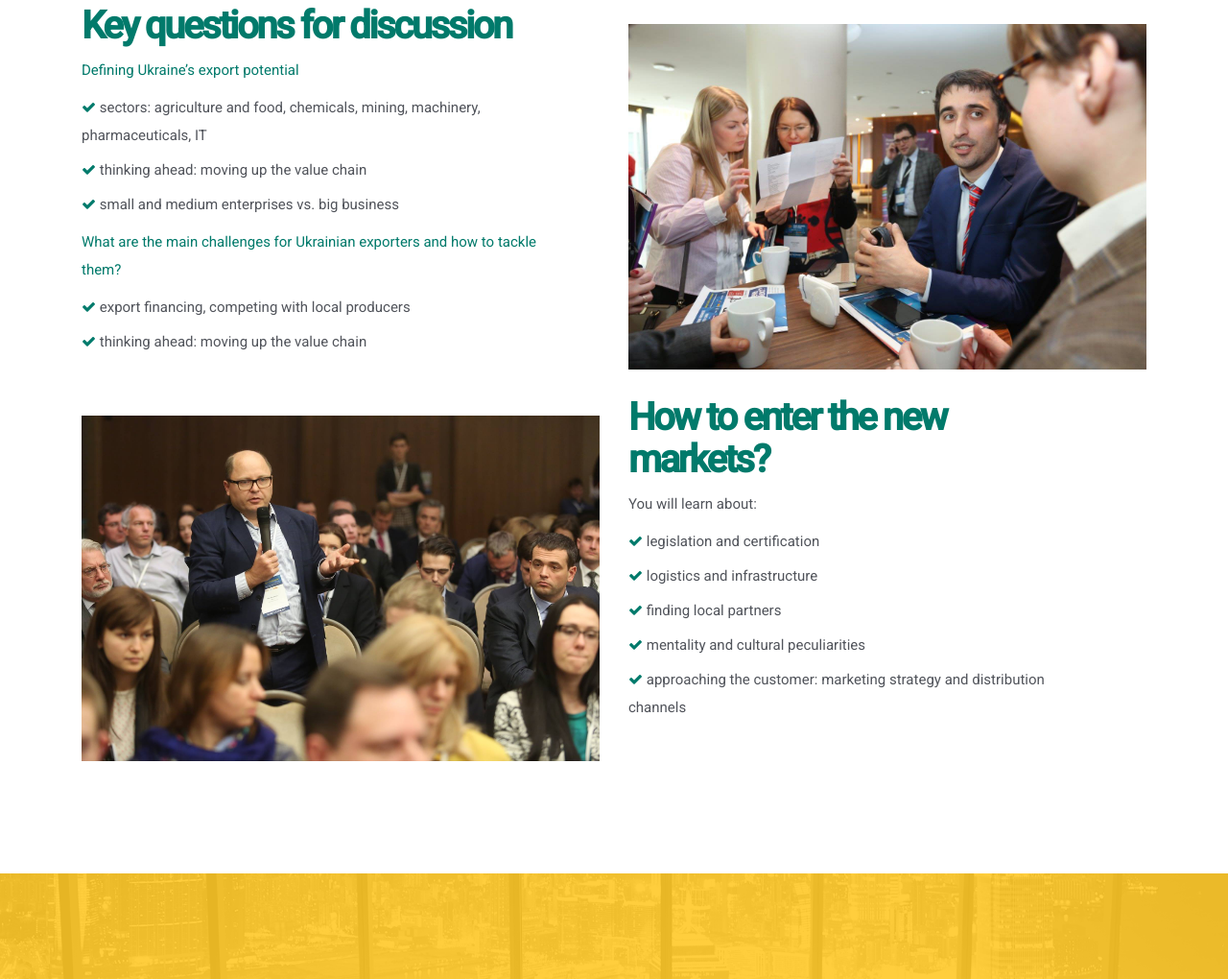
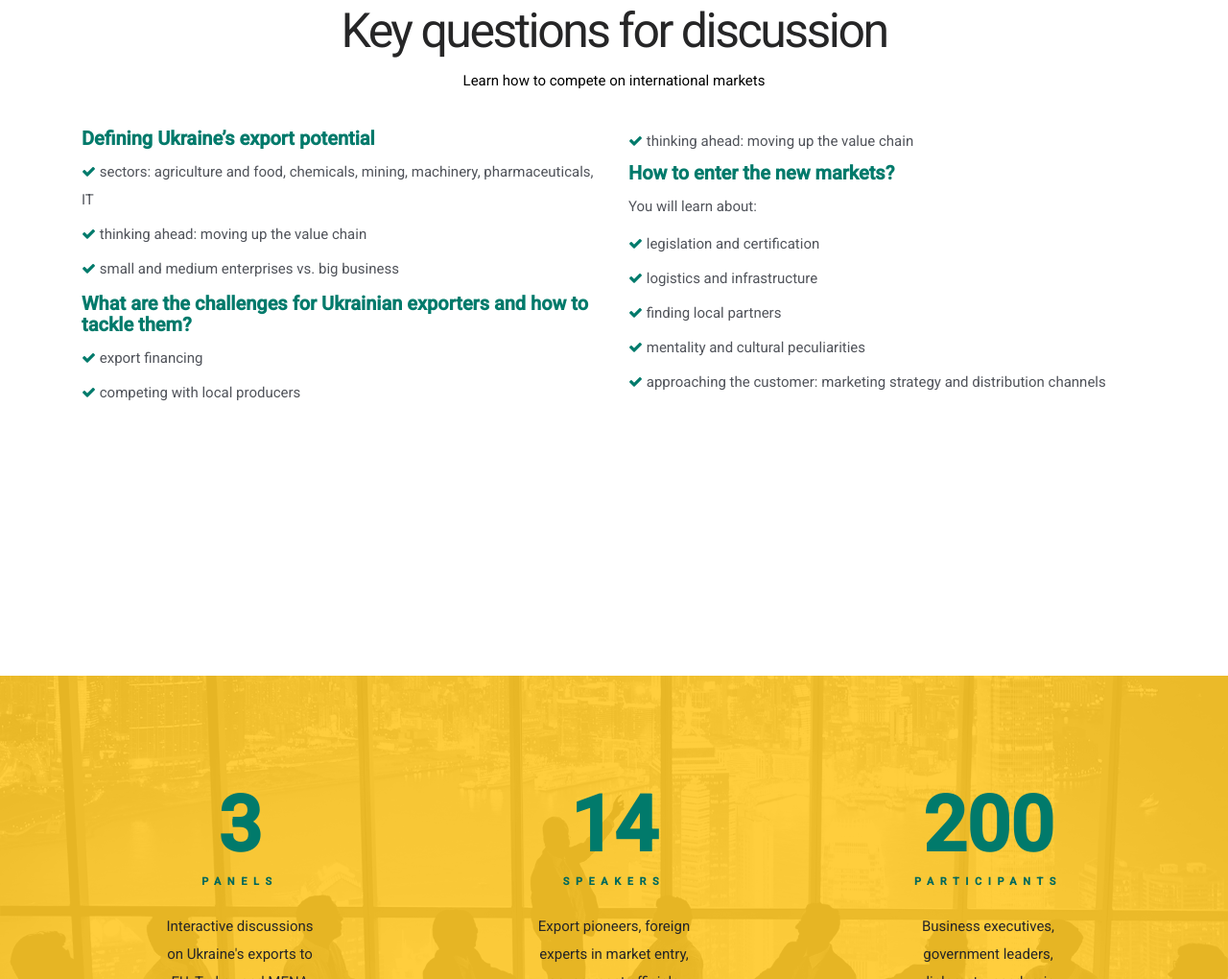
Before and after one commit to kolgusheva/capturing, a plain HTML site: page index.html in a window 1280 px wide. Shown: the part 1392-2412 px from the top of the page at 96% size. Drawn offline with Linux system fonts and the light colour scheme; some packages are replaced by stand-ins of ours; a script that the page names is missing; a web font is replaced by a local one.

Commit message:
key questions

```diff
--- a/index.html
+++ b/index.html
@@ -95,7 +95,7 @@
 
 			<div class="col-sm-6 align-left">
 				<article style="max-width: 480px;">
-					<h4><span class="highlight">About the Conference</span></h4>
+					<h4><span class="highlight">How to capture new markets?</span></h4>
 							<p>Amid the decline in trade with Russia, the need for diversifying export destinations has become a priority for Ukrainian business.
 							<span class="highlight">The Capturing New Markets</span> will: </p>
 							<ul>
@@ -111,40 +111,35 @@
 			</div>
 		</div>
 		<div class="container">
-			<div class="col-sm-6 align-left">
-				<article style="max-width: 480px;">
-					<h4><span class="highlight">Key questions for discussion</span></h4>
-					<p><span class="highlight">Defining Ukraine’s export potential</span></p>
-							<ul>
+			<h3>Key questions for discussion</h3>
+			<p class="text-alt">Learn how to compete on international markets</p>
+			<br />
+
+			<div class="col-sm-6">
+				<article>
+					<h6 class="align-left"><span class="highlight">Defining Ukraine’s export potential</h6>
+							<ul class="align-left">
 								<li><i class="fa fa-check"></i> sectors: agriculture and food, chemicals, mining, machinery, pharmaceuticals, IT</li>
 								<li><i class="fa fa-check"></i> thinking ahead: moving up the value chain</li>
 								<li><i class="fa fa-check"></i> small and medium enterprises vs. big business</li>
 							</ul>
-					<p><span class="highlight">What are the main challenges for Ukrainian exporters and how to tackle them?</span></p>
-							<ul>
-								<li><i class="fa fa-check"></i> export financing, competing with local producers</li>
-								<li><i class="fa fa-check"></i> thinking ahead: moving up the value chain</li>
-							</ul>
-
+					<h6 class="align-left"><span class="highlight">What are the challenges for Ukrainian exporters and how to tackle them?</span></h6>
+							<ul class="align-left">
+								<li><i class="fa fa-check"></i> export financing</li>
+								<li><i class="fa fa-check"></i> competing with local producers</li>
+							</u>
 				</article>
 			</div>
 
-			<div class="col-sm-6 align-center img-column">
-				<img src="assets/img/illustrations/landing5.jpg" alt="Conference" />
-			</div>
-		</div>
+			<div class="col-sm-6">
+				<article>
+					<ul class="align-left">
+								<li><i class="fa fa-check"></i> thinking ahead: moving up the value chain</li>
+							</u>
+					<h6 class="align-left"><span class="highlight">How to enter the new markets?</span></h6>
+					<p class="align-left"> You will learn about:</p>
 
-		<div class="container">
-			<div class="col-sm-6 align-center img-column">
-				<img src="assets/img/illustrations/landing2.jpg" alt="Conference" />
-			</div>
-
-			<div class="col-sm-6 align-left">
-				<article style="max-width: 480px;">
-
-							<h4><span class="highlight">How to enter the new markets?</span></h4>
-							<p>You will learn about:</p>
-							<ul>
+					<ul class="align-left">
 								<li><i class="fa fa-check"></i>
 							 legislation and certification</li>
 								<li><i class="fa fa-check"></i>
@@ -158,6 +153,9 @@
 				</article>
 			</div>
 		</div>
+	</section>
+	<section class="section align-center">
+
 	</section>
 
 	<section id="counters" class="section align-center overlay bg-cover bg5 light-text">
```
